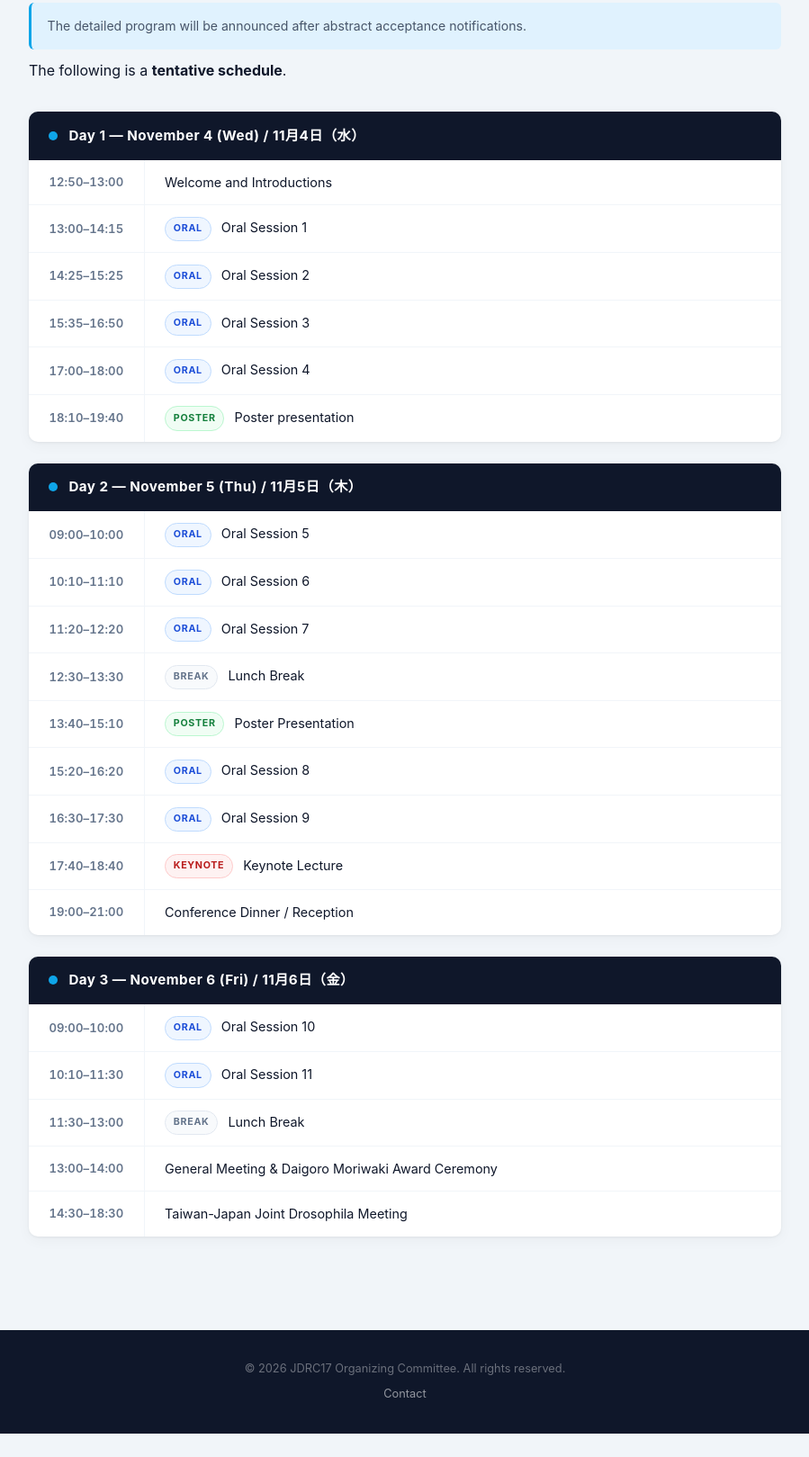
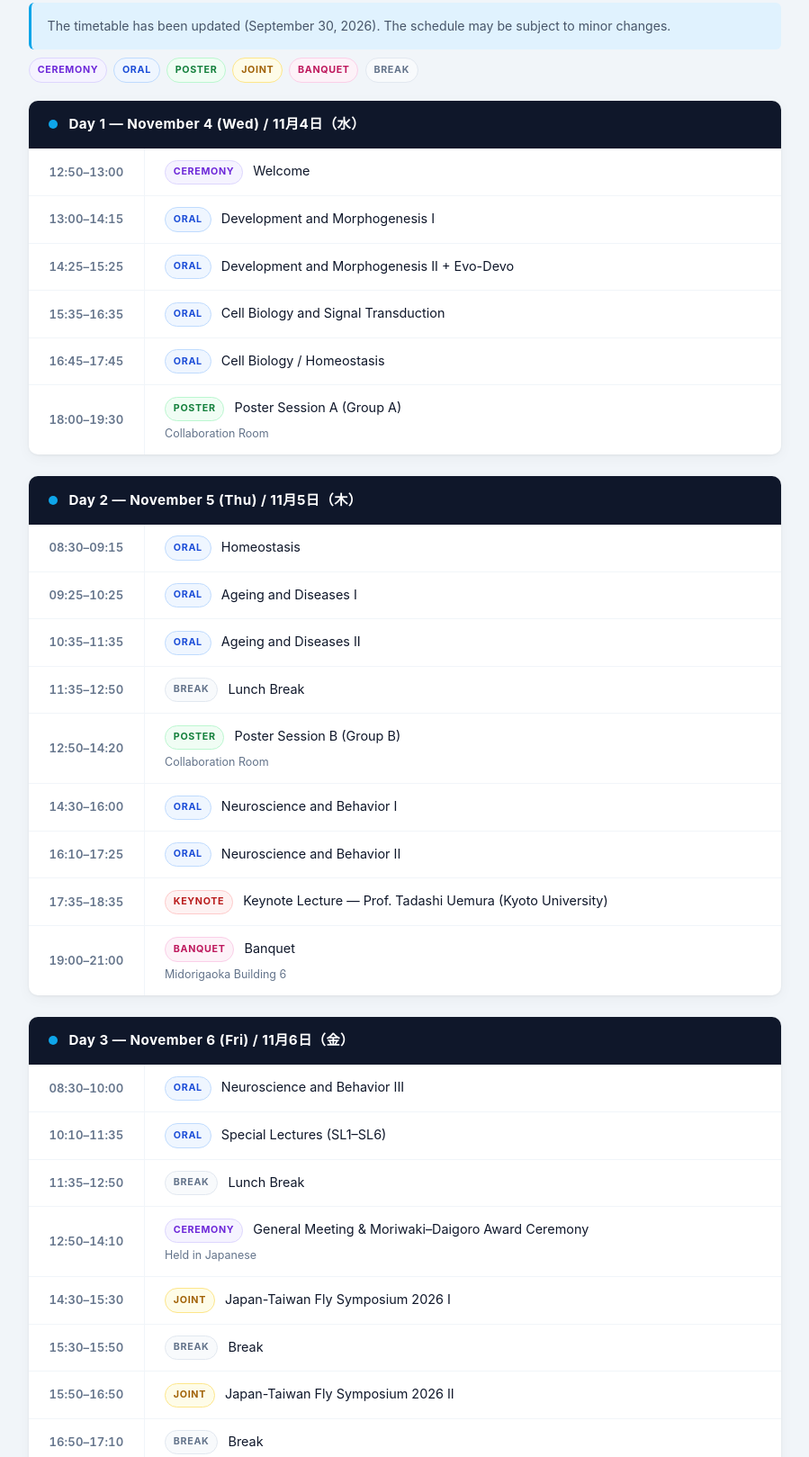
Before and after one commit to suzukifly/suzukifly.github.io, a plain HTML site: page program.html in a window 1280 px wide. Shown: the part 265-1884 px from the top of the page at 90% size, without its empty margins (190-1089 px from the left). Before the commit the page ends 1858 px from the top, so only its background shows below. Drawn offline with Linux system fonts and the light colour scheme.

Commit message:
feat: update timetable, presentation guideline and sponsors
- Program: new timetable with session titles, Japan-Taiwan Fly Symposium 2026 I/II/III, Special Lectures SL1–SL6, Moriwaki–Daigoro Award
- For Participants: general information (registration desk, name plate, banquet, Wi-Fi), oral 11+4 min, poster Group A/B swap, prohibitions
- Abstract: presentation time 11 min + 4 min
- About: add Carl Zeiss and DroBot Biotechnology sponsor logos
- Home: announcements for 2026-09-30

Co-Authored-By: Claude Opus 5.5 <noreply@anthropic.com>

```diff
--- a/program.html
+++ b/program.html
@@ -86,6 +86,21 @@
     .tag-oral    { background: #eff6ff; color: #1d4ed8; border: 1px solid #bfdbfe; }
     .tag-poster  { background: #f0fdf4; color: #15803d; border: 1px solid #bbf7d0; }
     .tag-break   { background: #f8fafc; color: #64748b; border: 1px solid #e2e8f0; }
+    .tag-ceremony { background: #f5f3ff; color: #6d28d9; border: 1px solid #ddd6fe; }
+    .tag-joint   { background: #fefce8; color: #a16207; border: 1px solid #fde68a; }
+    .tag-banquet { background: #fdf2f8; color: #be185d; border: 1px solid #fbcfe8; }
+    .legend {
+      display: flex;
+      flex-wrap: wrap;
+      gap: .4rem 0;
+      margin-bottom: 1.25rem;
+    }
+    .room {
+      display: block;
+      margin-top: .2rem;
+      font-size: .78rem;
+      color: #64748b;
+    }
   </style>
 </head>
 <body>
@@ -116,23 +131,30 @@
 <main class="container">
 
   <div class="alert">
-    The detailed program will be announced after abstract acceptance notifications.
+    The timetable has been updated (September 30, 2026). The schedule may be subject to minor changes.
   </div>
 
-  <p style="margin-bottom:2rem;">The following is a <strong>tentative schedule</strong>.</p>
+  <div class="legend">
+    <span class="tag tag-ceremony">Ceremony</span>
+    <span class="tag tag-oral">Oral</span>
+    <span class="tag tag-poster">Poster</span>
+    <span class="tag tag-joint">Joint</span>
+    <span class="tag tag-banquet">Banquet</span>
+    <span class="tag tag-break">Break</span>
+  </div>
 
   <!-- Day 1 -->
   <div class="program-day">
     <div class="day-header">Day 1 — November 4 (Wed) / 11月4日（水）</div>
     <table class="program-table">
-        <tbody>
-          <tr><td>12:50–13:00</td><td>Welcome and Introductions</td></tr>
-          <tr><td>13:00–14:15</td><td><span class="tag tag-oral">Oral</span> Oral Session 1 </td></tr>
-          <tr><td>14:25–15:25</td><td><span class="tag tag-oral">Oral</span> Oral Session 2 </td></tr>
-          <tr><td>15:35–16:50</td><td><span class="tag tag-oral">Oral</span> Oral Session 3 </td></tr>
-          <tr><td>17:00–18:00</td><td><span class="tag tag-oral">Oral</span> Oral Session 4 </td></tr>
-          <tr><td>18:10–19:40</td><td><span class="tag tag-poster">Poster</span> Poster presentation</td></tr>
-        </tbody>
+      <tbody>
+        <tr><td>12:50–13:00</td><td><span class="tag tag-ceremony">Ceremony</span> Welcome</td></tr>
+        <tr><td>13:00–14:15</td><td><span class="tag tag-oral">Oral</span> Development and Morphogenesis I</td></tr>
+        <tr><td>14:25–15:25</td><td><span class="tag tag-oral">Oral</span> Development and Morphogenesis II + Evo-Devo</td></tr>
+        <tr><td>15:35–16:35</td><td><span class="tag tag-oral">Oral</span> Cell Biology and Signal Transduction</td></tr>
+        <tr><td>16:45–17:45</td><td><span class="tag tag-oral">Oral</span> Cell Biology / Homeostasis</td></tr>
+        <tr><td>18:00–19:30</td><td><span class="tag tag-poster">Poster</span> Poster Session A (Group A)<span class="room">Collaboration Room</span></td></tr>
+      </tbody>
     </table>
   </div>
 
@@ -141,15 +163,15 @@
     <div class="day-header">Day 2 — November 5 (Thu) / 11月5日（木）</div>
     <table class="program-table">
       <tbody>
-        <tr><td>09:00–10:00</td><td><span class="tag tag-oral">Oral</span> Oral Session 5 </td></tr>
-        <tr><td>10:10–11:10</td><td><span class="tag tag-oral">Oral</span> Oral Session 6 </td></tr>
-        <tr><td>11:20–12:20</td><td><span class="tag tag-oral">Oral</span> Oral Session 7 </td></tr>
-        <tr><td>12:30–13:30</td><td><span class="tag tag-break">Break</span> Lunch Break</td></tr>
-        <tr><td>13:40–15:10</td><td><span class="tag tag-poster">Poster</span> Poster Presentation</td></tr>
-        <tr><td>15:20–16:20</td><td><span class="tag tag-oral">Oral</span> Oral Session 8 </td></tr>
-        <tr><td>16:30–17:30</td><td><span class="tag tag-oral">Oral</span> Oral Session 9 </td></tr>
-        <tr><td>17:40–18:40</td><td><span class="tag tag-keynote">Keynote</span> Keynote Lecture</td></tr>
-        <tr><td>19:00–21:00</td><td> Conference Dinner / Reception</td></tr>
+        <tr><td>08:30–09:15</td><td><span class="tag tag-oral">Oral</span> Homeostasis</td></tr>
+        <tr><td>09:25–10:25</td><td><span class="tag tag-oral">Oral</span> Ageing and Diseases I</td></tr>
+        <tr><td>10:35–11:35</td><td><span class="tag tag-oral">Oral</span> Ageing and Diseases II</td></tr>
+        <tr><td>11:35–12:50</td><td><span class="tag tag-break">Break</span> Lunch Break</td></tr>
+        <tr><td>12:50–14:20</td><td><span class="tag tag-poster">Poster</span> Poster Session B (Group B)<span class="room">Collaboration Room</span></td></tr>
+        <tr><td>14:30–16:00</td><td><span class="tag tag-oral">Oral</span> Neuroscience and Behavior I</td></tr>
+        <tr><td>16:10–17:25</td><td><span class="tag tag-oral">Oral</span> Neuroscience and Behavior II</td></tr>
+        <tr><td>17:35–18:35</td><td><span class="tag tag-keynote">Keynote</span> Keynote Lecture — Prof. Tadashi Uemura (Kyoto University)</td></tr>
+        <tr><td>19:00–21:00</td><td><span class="tag tag-banquet">Banquet</span> Banquet<span class="room">Midorigaoka Building 6</span></td></tr>
       </tbody>
     </table>
   </div>
@@ -159,14 +181,20 @@
     <div class="day-header">Day 3 — November 6 (Fri) / 11月6日（金）</div>
     <table class="program-table">
       <tbody>
-        <tr><td>09:00–10:00</td><td><span class="tag tag-oral">Oral</span> Oral Session 10 </td></tr>
-        <tr><td>10:10–11:30</td><td><span class="tag tag-oral">Oral</span> Oral Session 11 </td></tr>
-        <tr><td>11:30–13:00</td><td><span class="tag tag-break">Break</span> Lunch Break</td></tr>
-        <tr><td>13:00–14:00</td><td> General Meeting &amp; Daigoro Moriwaki Award Ceremony</td></tr>
-        <tr><td>14:30–18:30</td><td> Taiwan-Japan Joint Drosophila Meeting</td></tr>
+        <tr><td>08:30–10:00</td><td><span class="tag tag-oral">Oral</span> Neuroscience and Behavior III</td></tr>
+        <tr><td>10:10–11:35</td><td><span class="tag tag-oral">Oral</span> Special Lectures (SL1–SL6)</td></tr>
+        <tr><td>11:35–12:50</td><td><span class="tag tag-break">Break</span> Lunch Break</td></tr>
+        <tr><td>12:50–14:10</td><td><span class="tag tag-ceremony">Ceremony</span> General Meeting &amp; Moriwaki–Daigoro Award Ceremony<span class="room">Held in Japanese</span></td></tr>
+        <tr><td>14:30–15:30</td><td><span class="tag tag-joint">Joint</span> Japan-Taiwan Fly Symposium 2026 I</td></tr>
+        <tr><td>15:30–15:50</td><td><span class="tag tag-break">Break</span> Break</td></tr>
+        <tr><td>15:50–16:50</td><td><span class="tag tag-joint">Joint</span> Japan-Taiwan Fly Symposium 2026 II</td></tr>
+        <tr><td>16:50–17:10</td><td><span class="tag tag-break">Break</span> Break</td></tr>
+        <tr><td>17:10–18:30</td><td><span class="tag tag-joint">Joint</span> Japan-Taiwan Fly Symposium 2026 III<span class="room">Including an Invited Lecture (30 min) and Closing Remarks (18:25–18:30)</span></td></tr>
       </tbody>
     </table>
   </div>
+
+  <p style="font-size:.87rem; color:var(--text-light);">Unless otherwise noted, all sessions are held in the Digital Multi-purpose Hall, West Building 9.</p>
 
 </main>
 
```
Also changed, not shown: about.html (+6 -0 lines), abstract.html (+2 -2 lines), index.html (+6 -0 lines), participants.html (+48 -7 lines), images/drobot_logo.png (added), images/zeiss_logo.svg (added).
